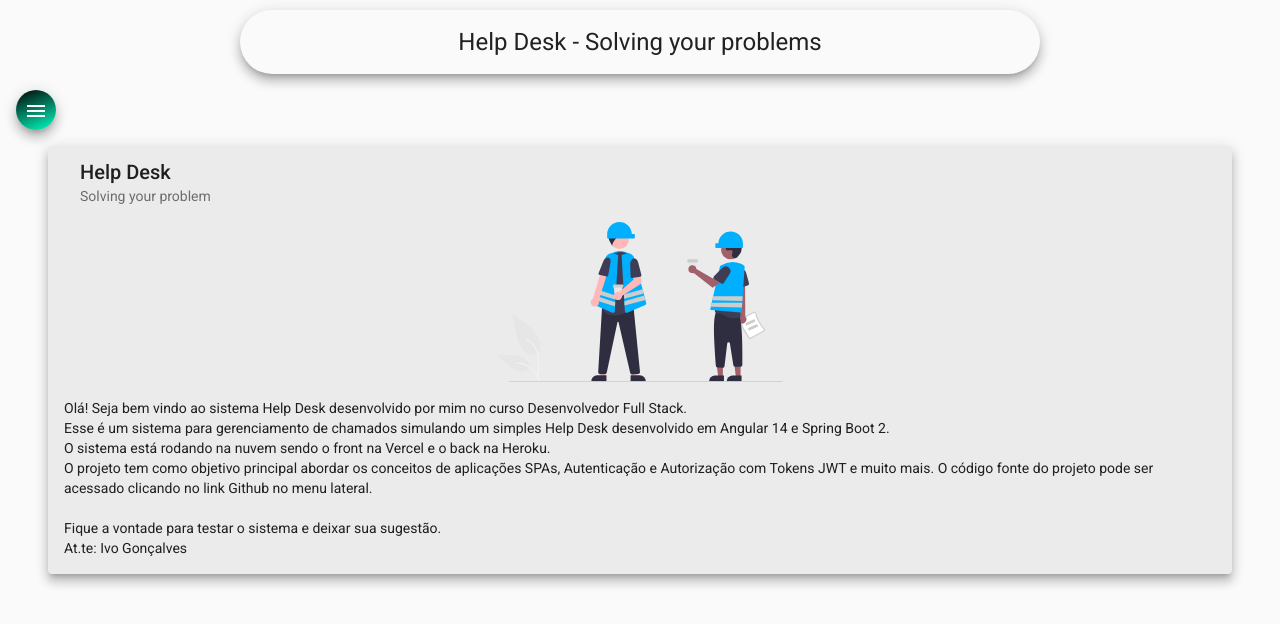
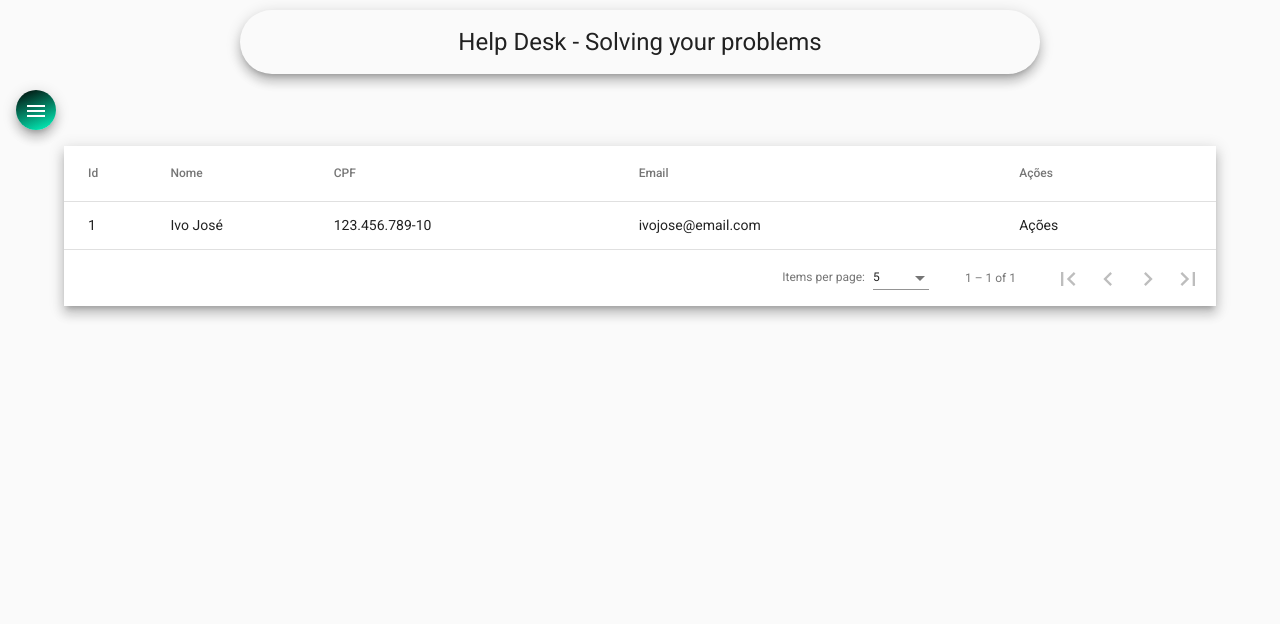
Before and after one commit to Ivo-jose/helpdesk-frontend, an Angular app: page /tecnicos in a window 1280 px wide. Before the commit this address led to /home. Shown: the top 624 px of the page. Built offline with nearby package versions, Linux system fonts and the light colour scheme.

Commit message:
HTML e CSS para TECNICO-LIST

```diff
--- a/src/app/components/nav/nav.component.ts
+++ b/src/app/components/nav/nav.component.ts
@@ -11,7 +11,7 @@
   constructor(private router: Router) { }
 
   ngOnInit(): void {
-    this.router.navigate(['home'])
+    this.router.navigate(['tecnicos'])
   }
 
 }
--- a/src/app/components/tecnico/tecnico-list/tecnico-list.component.css
+++ b/src/app/components/tecnico/tecnico-list/tecnico-list.component.css
@@ -0,0 +1,8 @@
+.container {
+    width: 90%;
+    margin: 0 auto;
+}
+
+table {
+    width: 100%;
+}
--- a/src/app/components/tecnico/tecnico-list/tecnico-list.component.html
+++ b/src/app/components/tecnico/tecnico-list/tecnico-list.component.html
@@ -1 +1,44 @@
-<p>tecnico-list works!</p>
+<div class="container">
+    <div class="mat-elevation-z8">
+        <table mat-table [dataSource]="dataSource">
+
+          <!-- Id Column -->
+          <ng-container matColumnDef="id">
+            <th mat-header-cell *matHeaderCellDef> Id </th>
+            <td mat-cell *matCellDef="let element"> {{element.id}} </td>
+          </ng-container>
+
+          <!-- Nome Column -->
+          <ng-container matColumnDef="name">
+            <th mat-header-cell *matHeaderCellDef> Nome </th>
+            <td mat-cell *matCellDef="let element"> {{element.nome}} </td>
+          </ng-container>
+
+          <!-- CPF Column -->
+          <ng-container matColumnDef="cpf">
+            <th mat-header-cell *matHeaderCellDef> CPF </th>
+            <td mat-cell *matCellDef="let element"> {{element.cpf}} </td>
+          </ng-container>
+
+          <!-- Email Column -->
+          <ng-container matColumnDef="email">
+            <th mat-header-cell *matHeaderCellDef> Email </th>
+            <td mat-cell *matCellDef="let element"> {{element.email}} </td>
+          </ng-container>
+
+          <!-- Actioin Column -->
+          <ng-container matColumnDef="action">
+            <th mat-header-cell *matHeaderCellDef> Ações </th>
+            <td mat-cell *matCellDef="let element">Ações</td>
+          </ng-container>
+
+          <tr mat-header-row *matHeaderRowDef="displayedColumns"></tr>
+          <tr mat-row *matRowDef="let row; columns: displayedColumns;"></tr>
+        </table>
+
+        <mat-paginator [pageSizeOptions]="[5, 10, 20]"
+                       showFirstLastButtons
+                       aria-label="Select page of periodic elements">
+        </mat-paginator>
+    </div>
+</div>
--- a/src/app/components/tecnico/tecnico-list/tecnico-list.component.ts
+++ b/src/app/components/tecnico/tecnico-list/tecnico-list.component.ts
@@ -1,4 +1,7 @@
-import { Component, OnInit } from '@angular/core';
+import { Component, OnInit,ViewChild } from '@angular/core';
+import {MatPaginator} from '@angular/material/paginator';
+import {MatTableDataSource} from '@angular/material/table';
+import { Tecnico } from 'src/app/models/tecnico';
 
 @Component({
   selector: 'app-tecnico-list',
@@ -7,9 +10,32 @@
 })
 export class TecnicoListComponent implements OnInit {
 
+  ELEMENT_DATA: Tecnico[] = [
+    {
+      id:1,
+      nome: 'Ivo José',
+      cpf: '123.456.789-10',
+      email: 'ivojose@email.com',
+      senha: '1234',
+      perfis: ['0'],
+      dataCriacao: '20/11/2022'
+    }
+  ]
+
+  displayedColumns: string[] = ['id', 'name', 'cpf', 'email','action'];
+  dataSource = new MatTableDataSource<Tecnico>(this.ELEMENT_DATA);
+
   constructor() { }
 
   ngOnInit(): void {
   }
 
+
+
+  @ViewChild(MatPaginator) paginator: MatPaginator;
+
+  ngAfterViewInit() {
+    this.dataSource.paginator = this.paginator;
+  }
+
 }
--- /dev/null
+++ b/src/app/models/tecnico.ts
@@ -0,0 +1,9 @@
+export interface Tecnico {
+    id?: any;
+    nome: string;
+    cpf: string;
+    email: string;
+    senha: string;
+    perfis: string[];
+    dataCriacao: any;
+}
```
